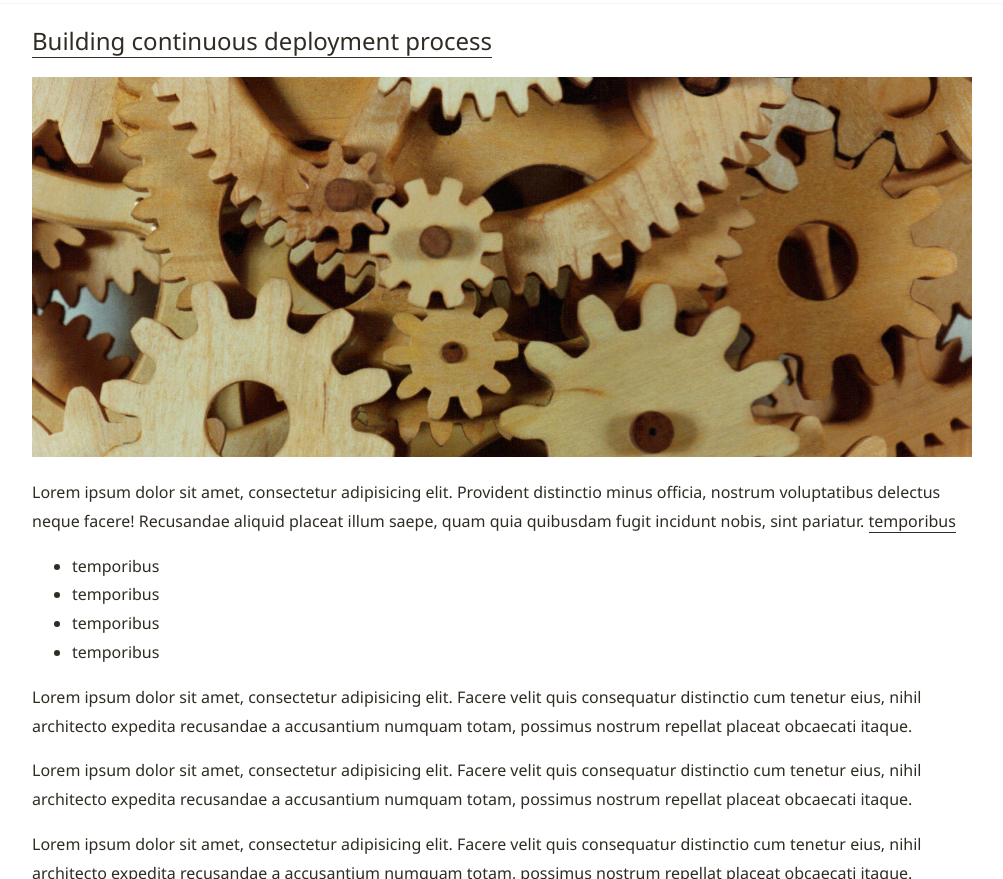
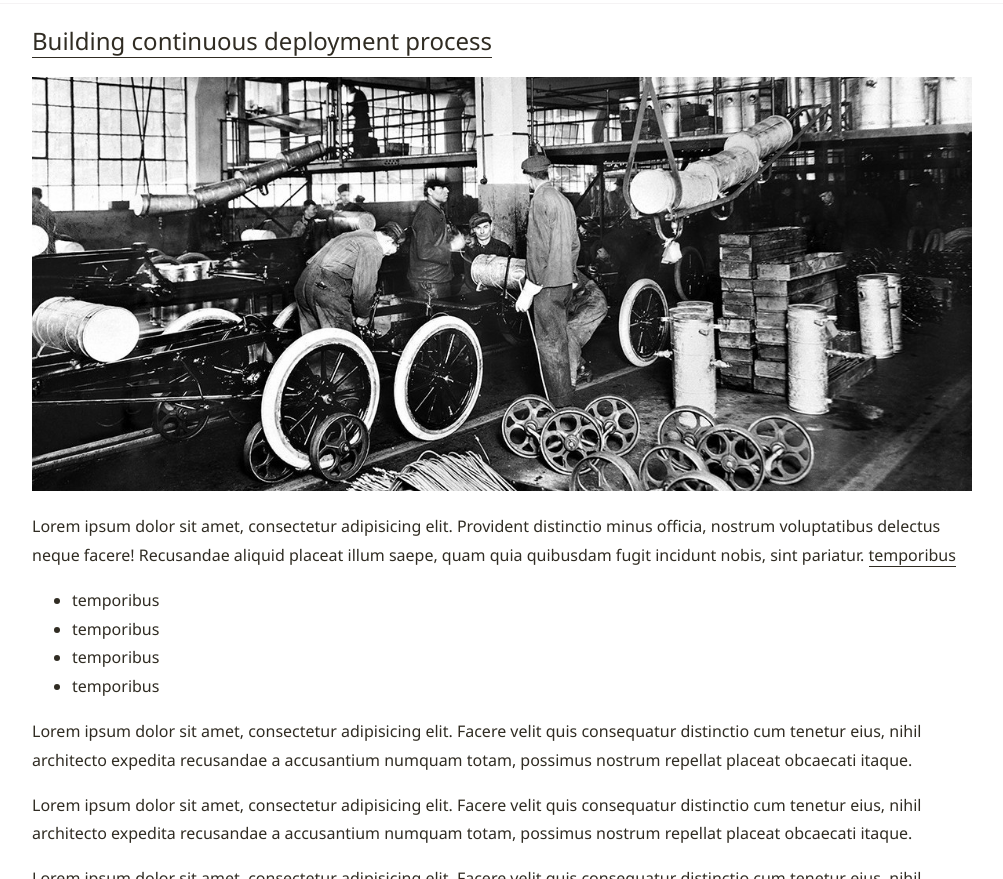
Before and after one commit to AstDaria/blogsergio, a plain HTML site: page template/index.html in a window 1280 px wide. Shown: the part 221-1100 px from the top of the page, without its empty margins (138-1141 px from the left). Drawn offline with Linux system fonts and the light colour scheme.

Commit message:
New pic for post

```diff
--- a/template/index.html
+++ b/template/index.html
@@ -32,7 +32,7 @@
 					<a href="" class="blog__title-link">Building continuous deployment process</a>
 				</h2>
 				<article class="article">
-					<img src="wooden-gears.jpg" alt="Jeff Evans' wooden czlock" class="article__img">
+					<img src="rsz_integ.jpg" class="article__img">
 					<div class="article__text">
 						<p><span>Lorem ipsum dolor sit amet, consectetur adipisicing elit. Provident distinctio minus officia, nostrum voluptatibus delectus neque facere! Recusandae aliquid placeat illum saepe, quam quia quibusdam fugit incidunt nobis, sint pariatur.</span>
 						<a href="" class="article__text-link"> temporibus</a></p>
```
Also changed, not shown: template/1.png, template/pictures-for-blog.txt (added), template/rsz_integ.jpg (added), template/wooden-gears.jpg (deleted).
